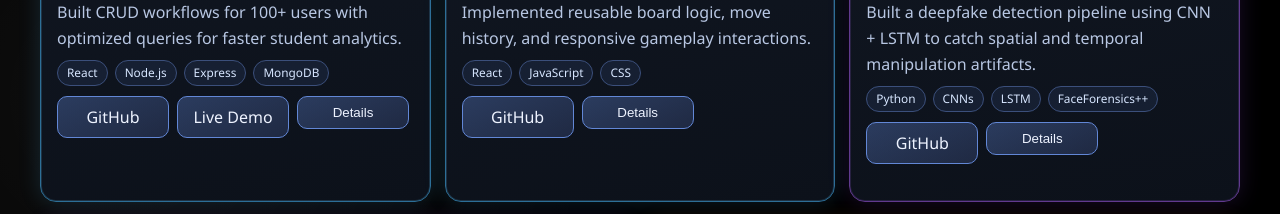
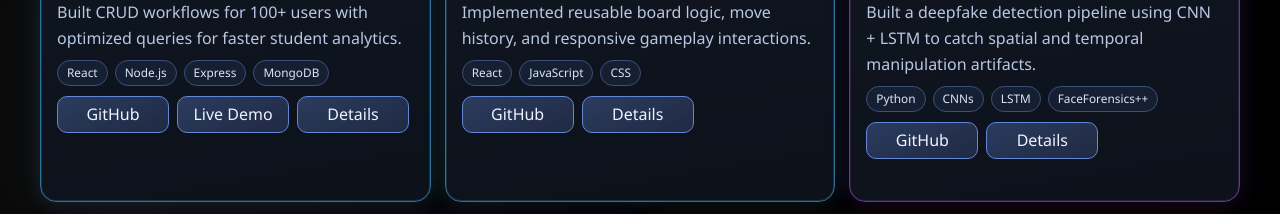
Before and after one commit to payal-315/Portfolio, a React (Vite) app in the folder my-portfolio/: page /projects in a window 1280 px wide. Shown: the part 417-631 px from the top of the page. Built offline with nearby package versions, Linux system fonts and the light colour scheme.

Commit message:
Match details button typography with action links

```diff
--- a/my-portfolio/src/App.css
+++ b/my-portfolio/src/App.css
@@ -790,6 +790,8 @@ main {
   padding: 8px 12px;
   background: linear-gradient(155deg, rgba(95, 132, 211, 0.36), rgba(56, 73, 120, 0.42));
   color: #eef3ff;
+  font: inherit;
+  line-height: 1.2;
   cursor: pointer;
   text-decoration: none;
   display: inline-flex;
```
